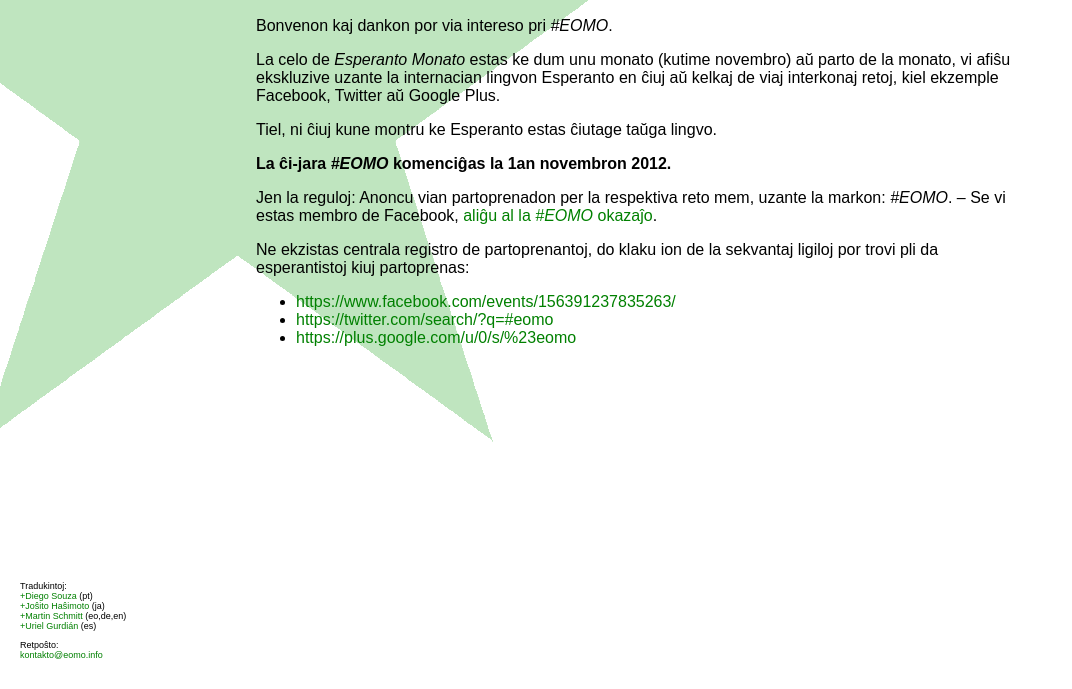
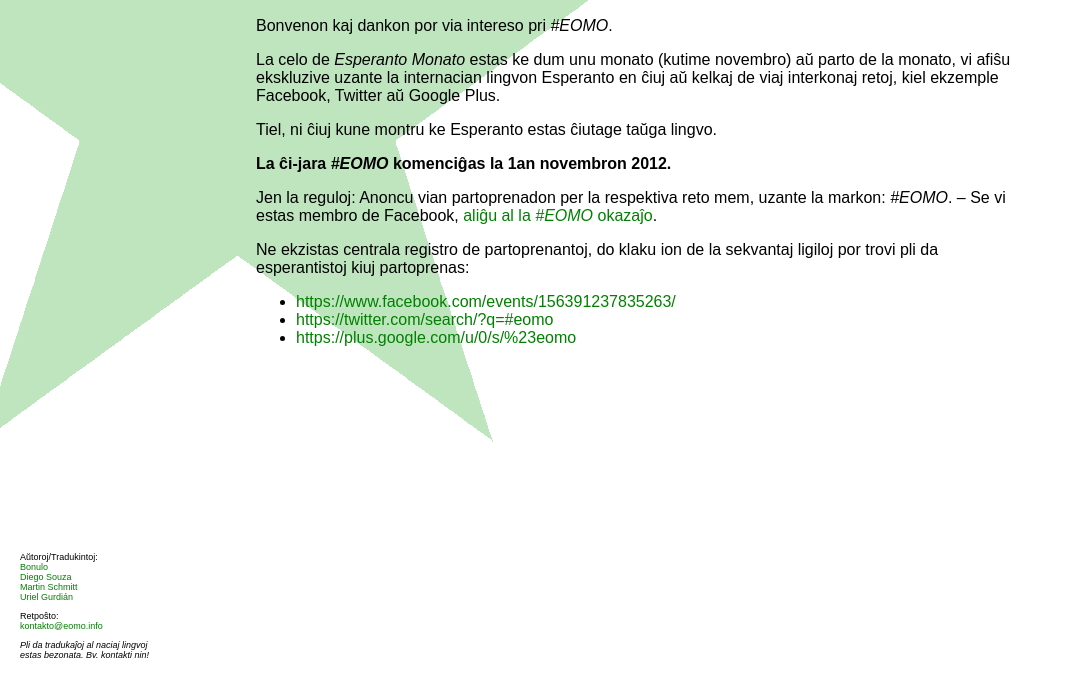
Before and after one commit to mschmitt/eomo-retejo, a plain HTML site: page index.html in a window 1280 px wide. Shown: the part 111-800 px from the top of the page, without its empty margins (0-1072 px from the left). Drawn offline with Linux system fonts and the light colour scheme.

Commit message:
Purigis la liston de aŭtoroj/tradukintoj

```diff
--- a/index.html
+++ b/index.html
@@ -105,14 +105,17 @@
     </select>
 
     <div id="kontaktoj">
-      <p>Tradukintoj:<br />
-      <a href="https://plus.google.com/103652171239012399765">+Diego Souza</a> (pt)<br />
-      <a href="https://plus.google.com/101272186836591110496">+Joŝito Haŝimoto</a> (ja)<br />
-      <a href="https://plus.google.com/102731815719970020094">+Martin Schmitt</a> (eo,de,en)<br />
-      <a href="https://plus.google.com/115605092877221871047">+Uriel Gurdián</a> (es)<br /></p>
+      <p>Aŭtoroj/Tradukintoj:<br />
+      <!-- ja --> <a href="https://twitter.com/bonulo">Bonulo</a><br />
+      <!-- pt --> <a href="https://plus.google.com/103652171239012399765">Diego Souza</a><br />
+      <!-- eo en de --> <a href="https://twitter.com/unixtippse">Martin Schmitt</a><br />
+      <!-- es --> <a href="https://plus.google.com/115605092877221871047">Uriel Gurdián</a><br /></p>
 
       <p>Retpoŝto:<br />
       <a href="mailto:kontakto@eomo.info">kontakto@eomo.info</a></p>
+
+      <p><em>Pli da tradukaĵoj al naciaj lingvoj</em><br />
+      <em>estas bezonata. Bv. kontakti nin!</em></p>
     </div>
   </div>
 
```
